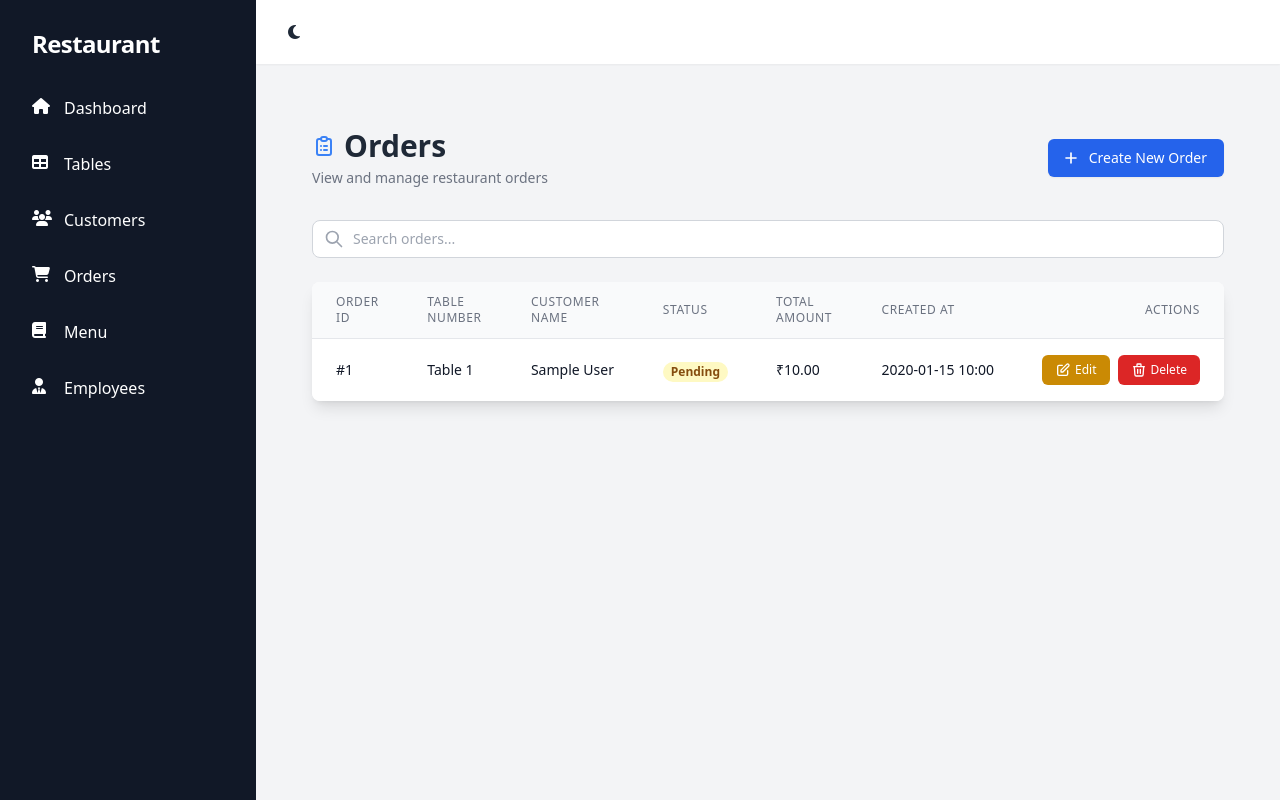
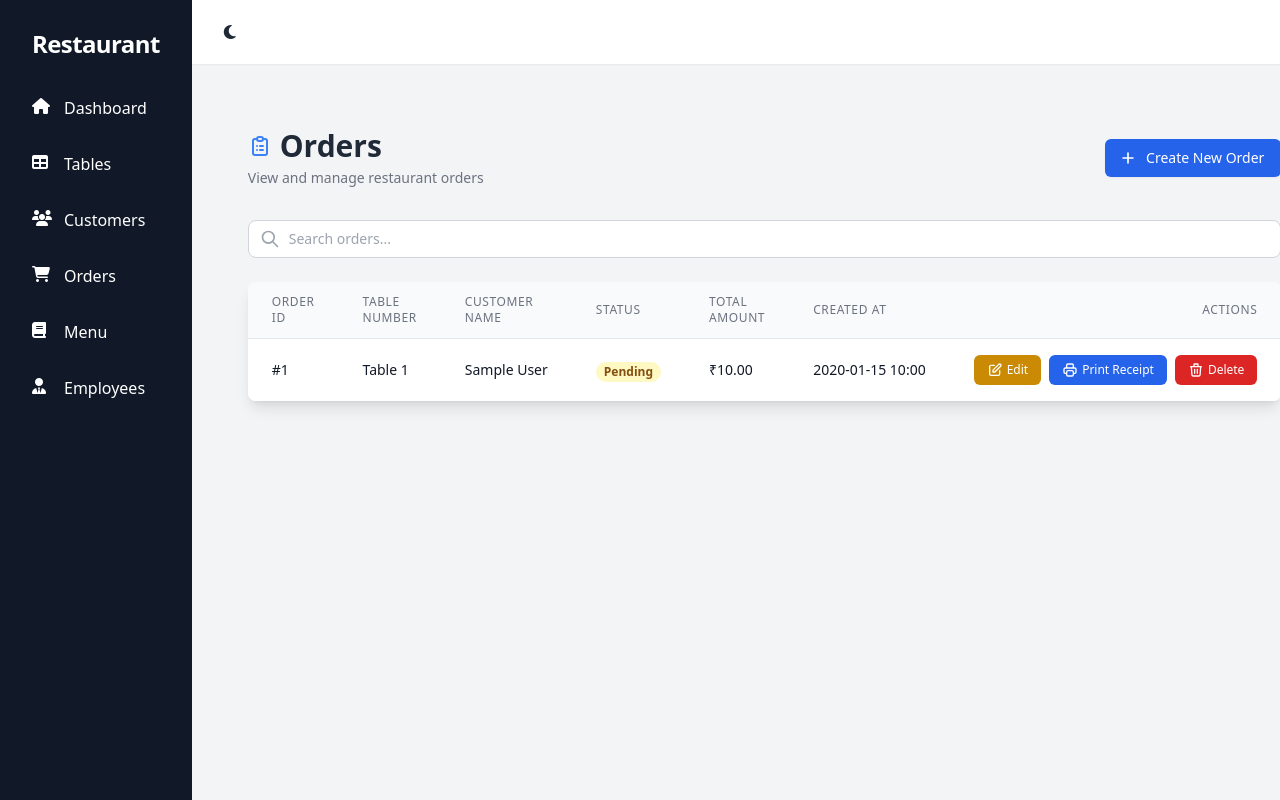
Before and after one commit to ParimalAhire/RestaurantManagementSystem, a Django app: page /orders/ in a window 1280 px wide; the page is wider, and only the part inside the window is pictured. Run offline with Django 5.2, Linux system fonts and the light colour scheme; tables that the repository leaves empty hold one stand-in row (values such as "Sample post"); some libraries are stand-ins or nearby versions.

Commit message:
added receipt

```diff
--- a/restaurant/templates/restaurant/orders.html
+++ b/restaurant/templates/restaurant/orders.html
@@ -86,6 +86,12 @@
                                     </svg>
                                     Edit
                                 </a>
+                                <button onclick="printReceipt({{ order.id }})" class="inline-flex items-center px-3 py-1.5 border border-transparent text-xs font-medium rounded-md text-white bg-blue-600 hover:bg-blue-700 focus:outline-none focus:ring-2 focus:ring-offset-2 focus:ring-blue-500">
+                                    <svg class="w-4 h-4 mr-1" fill="none" stroke="currentColor" viewBox="0 0 24 24">
+                                        <path stroke-linecap="round" stroke-linejoin="round" stroke-width="2" d="M17 17h2a2 2 0 002-2v-4a2 2 0 00-2-2H5a2 2 0 00-2 2v4a2 2 0 002 2h2m2 4h6a2 2 0 002-2v-4a2 2 0 00-2-2H9a2 2 0 00-2 2v4a2 2 0 002 2zm8-12V5a2 2 0 00-2-2H9a2 2 0 00-2 2v4h10z" />
+                                    </svg>
+                                    Print Receipt
+                                </button>
                                 <a href="{% url 'delete_order' order.id %}" class="inline-flex items-center px-3 py-1.5 border border-transparent text-xs font-medium rounded-md text-white bg-red-600 hover:bg-red-700 focus:outline-none focus:ring-2 focus:ring-offset-2 focus:ring-red-500" onclick="return confirm('Are you sure you want to delete this order?');">
                                     <svg class="w-4 h-4 mr-1" fill="none" stroke="currentColor" viewBox="0 0 24 24">
                                         <path stroke-linecap="round" stroke-linejoin="round" stroke-width="2" d="M19 7l-.867 12.142A2 2 0 0116.138 21H7.862a2 2 0 01-1.995-1.858L5 7m5 4v6m4-6v6m1-10V4a1 1 0 00-1-1h-4a1 1 0 00-1 1v3M4 7h16" />
@@ -134,4 +140,72 @@
         });
     });
 </script>
+
+<!-- Add Print Receipt Modal -->
+<div id="receiptModal" class="fixed inset-0 bg-gray-600 bg-opacity-50 hidden overflow-y-auto h-full w-full">
+    <div class="relative top-20 mx-auto p-5 border w-96 shadow-lg rounded-md bg-white">
+        <div class="mt-3 text-center">
+            <h3 class="text-lg leading-6 font-medium text-gray-900">Receipt</h3>
+            <div id="receiptContent" class="mt-2 px-7 py-3">
+                <!-- Receipt content will be loaded here -->
+            </div>
+            <div class="items-center px-4 py-3">
+                <button id="printButton" class="px-4 py-2 bg-blue-500 text-white text-base font-medium rounded-md shadow-sm hover:bg-blue-600 focus:outline-none focus:ring-2 focus:ring-blue-300">
+                    Print
+                </button>
+                <button onclick="closeReceiptModal()" class="ml-3 px-4 py-2 bg-gray-500 text-white text-base font-medium rounded-md shadow-sm hover:bg-gray-600 focus:outline-none focus:ring-2 focus:ring-gray-300">
+                    Close
+                </button>
+            </div>
+        </div>
+    </div>
+</div>
+
+<!-- Add Print Receipt Script -->
+<script>
+function printReceipt(orderId) {
+    // Show modal
+    document.getElementById('receiptModal').classList.remove('hidden');
+
+    // Fetch order details
+    fetch(`/order-receipt/${orderId}/`)
+        .then(response => response.text())
+        .then(html => {
+            document.getElementById('receiptContent').innerHTML = html;
+        });
+}
+
+function closeReceiptModal() {
+    document.getElementById('receiptModal').classList.add('hidden');
+}
+
+document.getElementById('printButton').addEventListener('click', function() {
+    const receiptContent = document.getElementById('receiptContent').innerHTML;
+    const printWindow = window.open('', '_blank');
+    printWindow.document.write(`
+        <html>
+            <head>
+                <title>Receipt</title>
+                <style>
+                    body { font-family: Arial, sans-serif; }
+                    .receipt { max-width: 300px; margin: 0 auto; padding: 20px; }
+                    .header { text-align: center; margin-bottom: 20px; }
+                    .items { margin: 20px 0; }
+                    .item { display: flex; justify-content: space-between; margin: 5px 0; }
+                    .total { border-top: 1px solid #000; margin-top: 20px; padding-top: 10px; }
+                    .footer { text-align: center; margin-top: 20px; font-size: 12px; }
+                    @media print {
+                        body { margin: 0; padding: 20px; }
+                    }
+                </style>
+            </head>
+            <body>
+                ${receiptContent}
+            </body>
+        </html>
+    `);
+    printWindow.document.close();
+    printWindow.print();
+});
+</script>
 {% endblock %}
--- a/restaurant/urls.py
+++ b/restaurant/urls.py
@@ -45,6 +45,6 @@
     path('dashboard/', views.dashboard_view, name='dashboard.view'),
     path('orders/<int:order_id>/item/<int:item_id>/decrease/', views.decrease_item_quantity, name='decrease_item_quantity'),
     path('orders/<int:order_id>/item/<int:item_id>/increase/', views.increase_item_quantity, name='increase_item_quantity'),
-
+    path('order-receipt/<int:order_id>/', views.order_receipt, name='order_receipt'),
 
 ]
--- a/restaurant/views.py
+++ b/restaurant/views.py
@@ -416,3 +416,7 @@
             order.status = new_status
             order.save()
     return redirect('order_detail', id=order.id)
+
+def order_receipt(request, order_id):
+    order = get_object_or_404(Order, id=order_id)
+    return render(request, 'restaurant/receipt.html', {'order': order})
--- a/restaurant_system/settings.py
+++ b/restaurant_system/settings.py
@@ -80,7 +80,7 @@
         'ENGINE': 'django.db.backends.mysql',
         'NAME': 'restaurant_dblocal',
         'USER': 'root',
-        'PASSWORD': 'root',
+        'PASSWORD': 'Mitesh@172006',
         'HOST': 'localhost',
         'PORT': '3306',
     }
```
Also changed, not shown: restaurant/templates/restaurant/receipt.html (added, +36 -0 lines).
